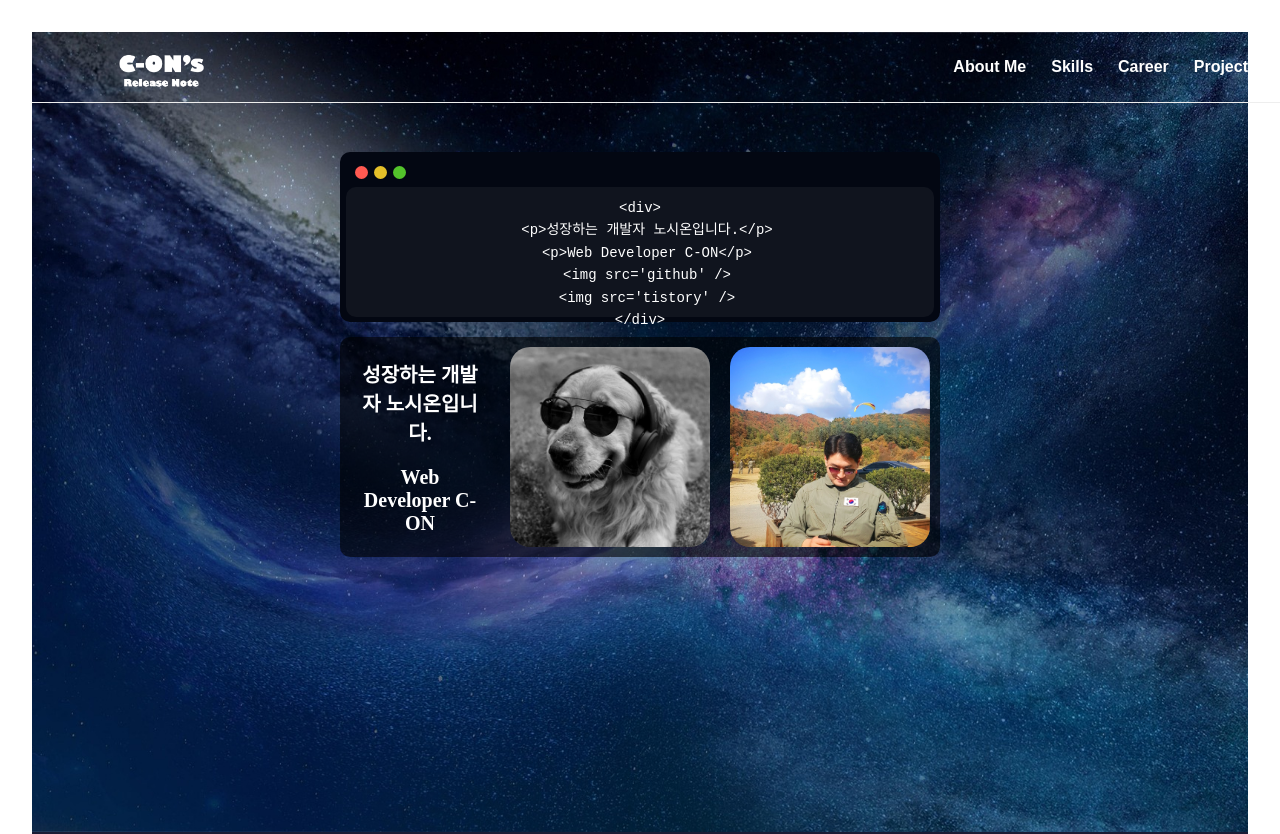
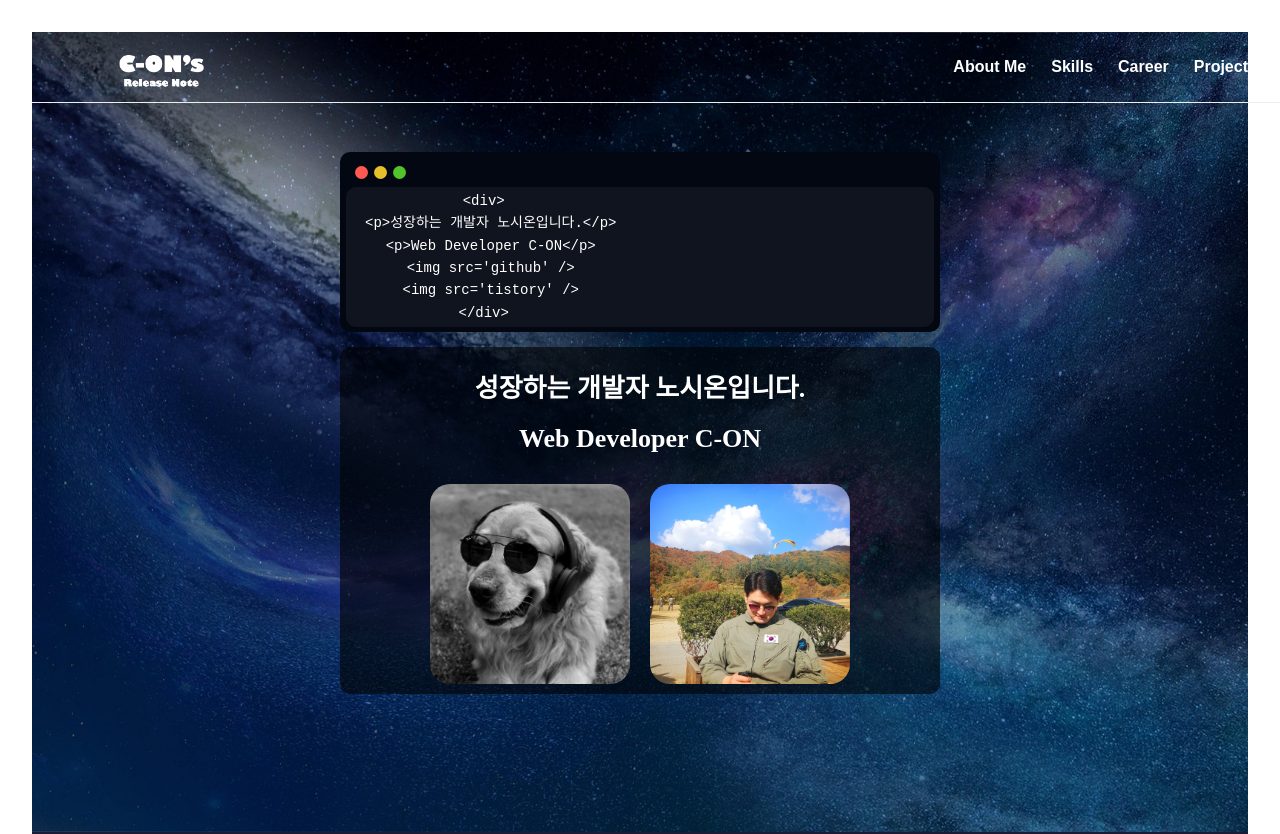
Before and after one commit to Ci5N0222/Portfolio-React, a React (Vite) app: page / in a window 1280 px wide. Shown: the top 834 px of the page. Built offline with nearby package versions, Linux system fonts and the light colour scheme.

Commit message:
banner font-size 조정

```diff
--- a/src/components/Banner/Banner.module.css
+++ b/src/components/Banner/Banner.module.css
@@ -25,7 +25,7 @@
     justify-content: center;
     align-items: center;
     width: 600px;
-    height: 170px;
+    height: 180px;
     border-radius: 10px;
     background-color: #030712;
 }
@@ -56,12 +56,14 @@
 }
 
 .codeForm {
+    display: flex;
+    justify-content: start;
+    align-items: center;
     width: 98%;
-    height: 130px;
+    height: 140px;
     border-radius: 10px;
     background-color: #10141E;
     color: var(--color-white);
-    padding: 5px;
     font-size: 14px;
     line-height: 1.6; /* 줄 간격 조정 */
 }
@@ -81,6 +83,7 @@
 .sub {
     width: 600px;
     display: flex;
+    flex-direction: column;
     justify-content: center;
     align-items: center;
     gap : 20px;
@@ -88,6 +91,7 @@
     background-color: rgba(0, 0, 0, 0.6);
     padding: 10px;
 }
+
 
 .imgBox {
     display: flex;
@@ -100,10 +104,17 @@
     border-radius: 20px;
 }
 
+.ment {
+    display: flex;
+    flex-direction: column;
+    justify-content: center;
+    align-items: center;
+}
+
 .ment > p {
     color: var(--color-white);
     padding: 10px;
-    font-size: 20px;
+    font-size: 26px;
     font-weight: 700;
 }
 /* 타이핑 효과 애니메이션 */
@@ -136,7 +147,7 @@
     }
 
     .ment > p {
-        font-size: 18px;
+        font-size: 22px;
     }
 
     .codeWindow {
@@ -177,19 +188,18 @@
         border-radius: 20px;
     }
 
-    .ment {
-        display: flex;
-        flex-direction: column;
-        justify-content: center;
-        align-items: center;
+    .ment > p {
+        font-size: 18px;
     }
 
     .codeWindow {
         width: 340px;
+        height: 165px;
     }
 
     .codeForm {
         width: 98%;
         font-size: 12px;
+        height: 125px;
     }
 }
```
